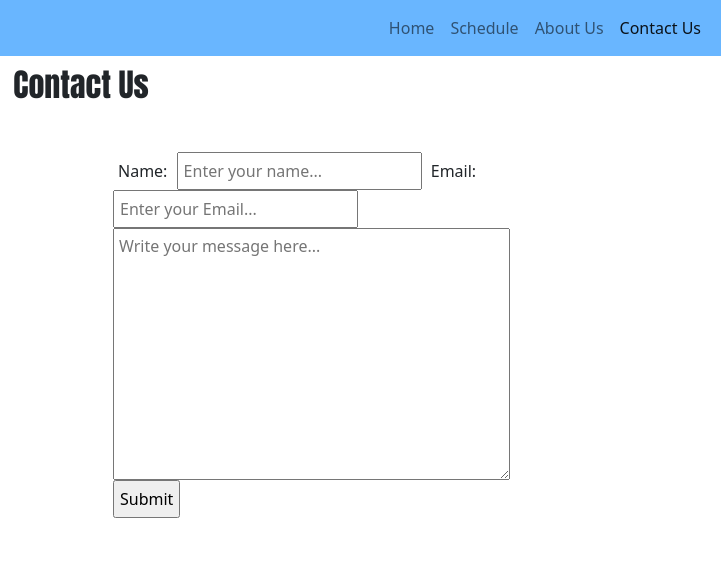
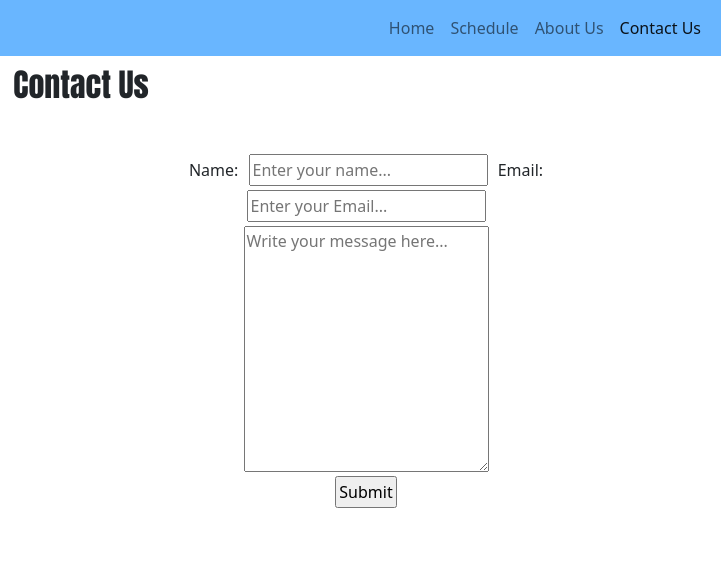
Before and after one commit to OniAkuma96/Milestone-project---The-Church-of-Iron, a plain HTML site: page contact.html in a window 1280 px wide. Shown: the top 588 px of the page, 559-1280 px from the left. Drawn offline with nearby package versions, Linux system fonts and the light colour scheme.

Commit message:
styling changes

```diff
--- a/assets/css/style.css
+++ b/assets/css/style.css
@@ -136,6 +136,7 @@
 /* About */
 
 .about-us-container{
+    min-height: calc(100vh - 136px);
     padding: 50px;
 }
 
@@ -202,6 +203,7 @@
 
 .contact-form-wrap input, .contact-form-wrap label, .contact-form-wrap textarea{
     padding: 5px;
+    margin: 4px;
 }
 
 /* Footer */
@@ -383,9 +385,26 @@ footer{
         font-size: 4.5vw;
     }
 
+    .table{
+        font-size: 90%;
+    }
+
+    .table th, .table td{
+        padding: 4px;
+    }
+
     .about-us-container img{
         height: 100px;
     }
+}
+
+.contact-form-wrap input, .contact-form-wrap label, .contact-form-wrap textarea{
+    padding: 2px;
+    margin: 2px;
+}
+
+.contact-form-wrap textarea{
+    width: 245px;
 }
 
 @media only screen and (max-width: 280px){
--- a/contact.html
+++ b/contact.html
@@ -48,13 +48,13 @@
                 <img src="assets/images/google-maps-location.jpg" alt="Gym's location map" class="d-block mx-auto" height="200">
             </div>
             <div class="col-12 col-sm-6">
-                <div class="contact-form-wrap">
+                <div class="contact-form-wrap text-center mx-auto">
                     <form>
                         <label for="user_name">Name:</label>
                         <input type="text" name ="user_name" id="user_name" placeholder="Enter your name...">
                         <label for="email_address">Email:</label>
                         <input type="email" name ="email_address" id="email_address" placeholder="Enter your Email..." required>
-                        <textarea name="user_message" rows="10" cols="40" id="user_message" placeholder="Write your message here..." class="d-block" required></textarea>
+                        <textarea name="user_message" rows="10" cols="40" id="user_message" placeholder="Write your message here..." class="d-block mx-auto" required></textarea>
                         <input type="submit" value="Submit">
                     </form>
                 </div>
```
Also changed, not shown: index.html (+1 -1 lines).
